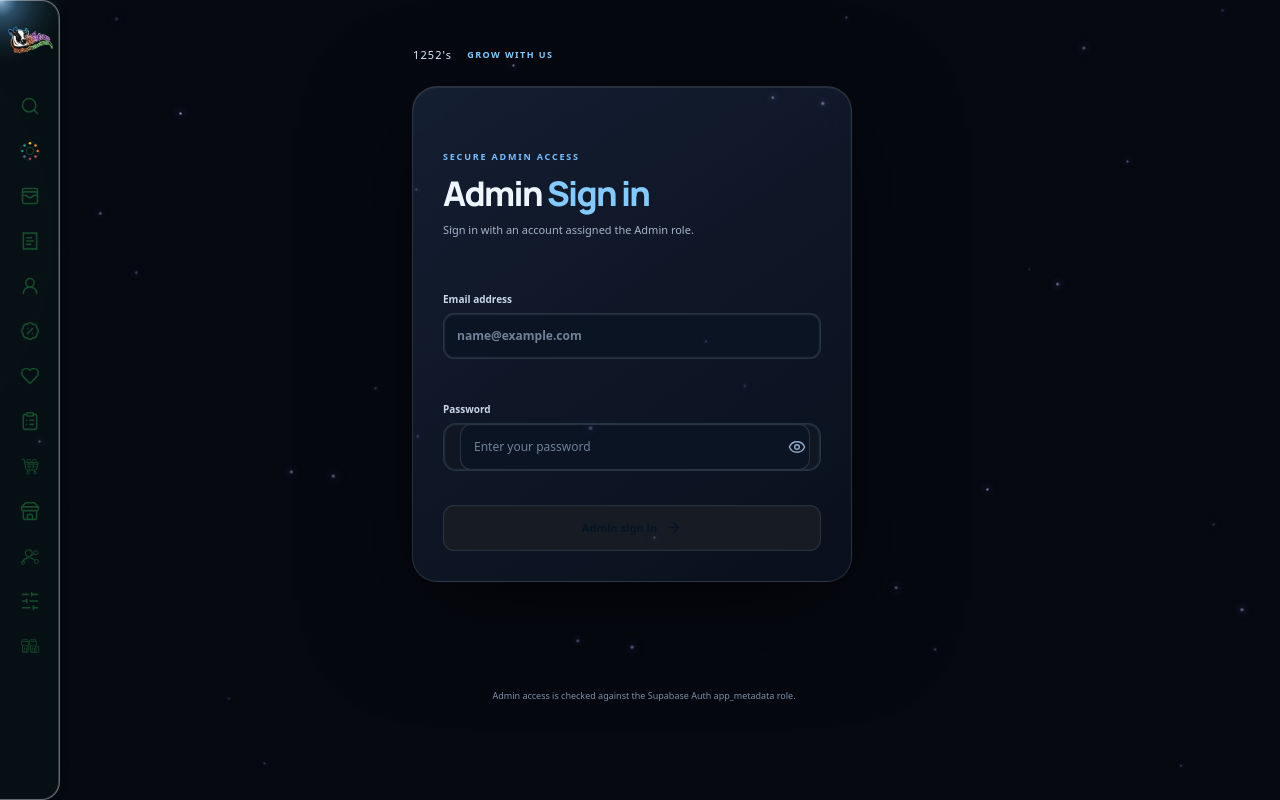
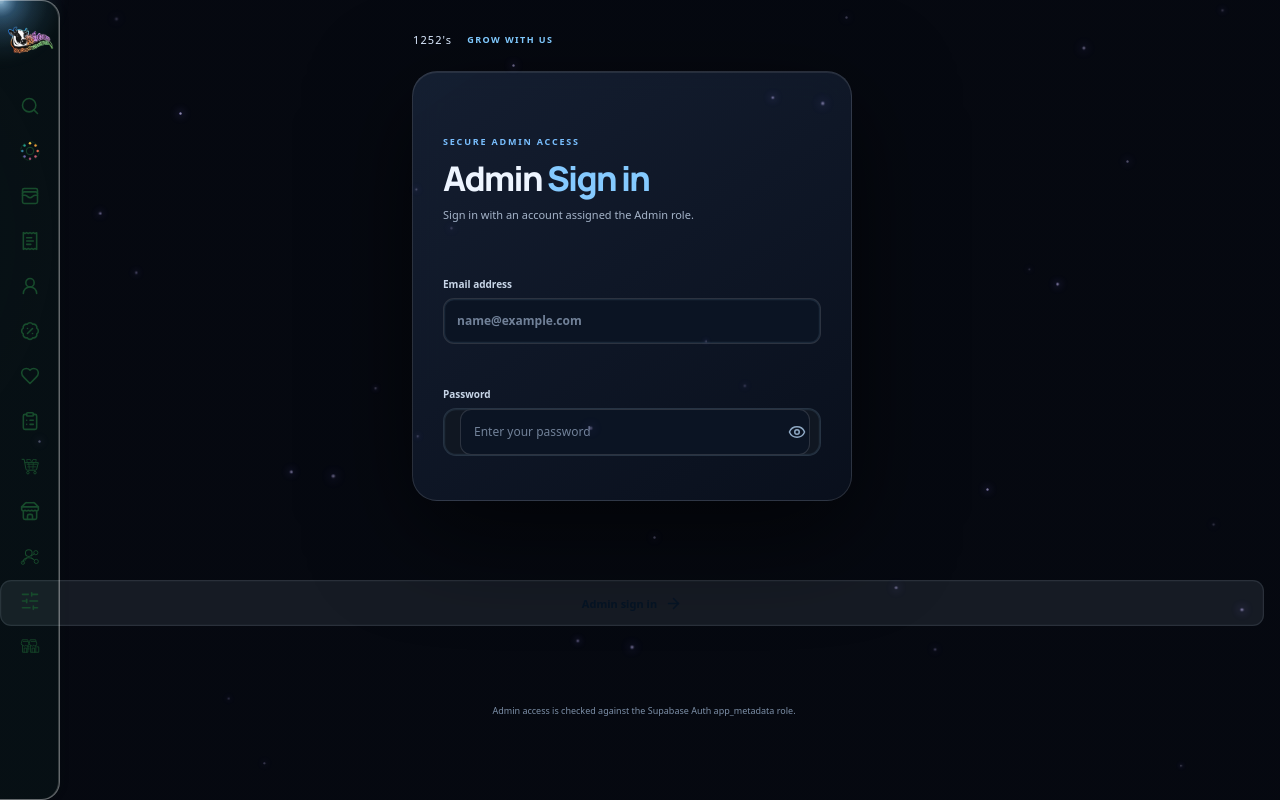
Before and after one commit to eprojects1252/1252-s-grow-with-us, a Next.js app: page /admin in a window 1280 px wide. Built offline with nearby package versions, Linux system fonts and the light colour scheme.

Commit message:
Fix runaway button viewport positioning outside filtered form

```diff
--- a/components/login-experience.tsx
+++ b/components/login-experience.tsx
@@ -227,10 +227,10 @@ export default function LoginExperience({ initialMode = "login", adminMode = fal
         {signup&&<label className="comet-field"><span>Confirm password</span><input type={showPassword?"text":"password"} value={confirmPassword} onChange={e=>setConfirmPassword(e.target.value)} autoComplete="new-password" placeholder="Re-enter your password" minLength={8} required/></label>}
         {!adminMode&&signup&&<label className="comet-terms"><input type="checkbox" required/><span>I agree to the <Link href="/terms">Terms</Link> and <Link href="/privacy">Privacy Policy</Link>.</span></label>}
         {signup&&<div ref={slotRef} className="runaway-slot" aria-hidden="true"/>}
-        <button ref={submitRef} className={(success?"comet-submit done":"comet-submit")+(signup?" runaway-submit":"")} type="submit" form="comet-auth-form" disabled={busy}><span>{signup?null:<>{busy?"Please wait…":adminMode?"Admin sign in":"Sign in"} <ArrowRight size={17}/></>}</span><span>{signup?null:<><Check size={18}/> You're in</>}</span></button>
         {notice&&<p className="comet-notice" role="status">{notice}</p>}
         {!adminMode&&<><div className="comet-divider"><i/> OR CONTINUE WITH <i/></div><button className="comet-google" type="button" onClick={googleSignIn} disabled={busy}><b>G</b> Continue with Google</button><p className="comet-switch">{mode==="login"?"Don't have an account?":"Already have an account?"} <button type="button" onClick={()=>{setMode(mode==="login"?"signup":"login");setNotice("");setPassword("");setConfirmPassword("");setSuccess(false);formRef.current?.dispatchEvent(new Event("comet:reset"));}}>{mode==="login"?"Sign up":"Sign in"}</button></p></>}
       </form>
+        <button ref={submitRef} className={(success?"comet-submit done":"comet-submit")+(signup?" runaway-submit":"")} type="submit" form="comet-auth-form" disabled={busy}><span>{signup?null:<>{busy?"Please wait…":adminMode?"Admin sign in":"Sign in"} <ArrowRight size={17}/></>}</span><span>{signup?null:<><Check size={18}/> You're in</>}</span></button>
       {adminMode&&<p className="comet-admin-foot">Admin access is checked against the Supabase Auth app_metadata role.</p>}
     </main>
   );
```
